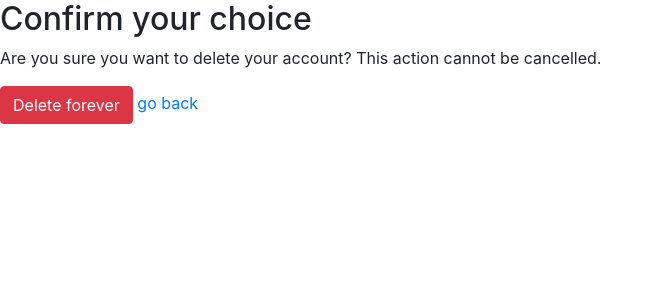
After one commit to Axellewing/Reddit-style-news-site, a Django app: page /delete_profile in a window 1280 px wide. The commit adds this page. Shown: the top 300 px of the page, without its empty margins (0-663 px from the left). Run offline with Django 4.2, Linux system fonts and the light colour scheme; a user stored in the database is signed in; some libraries are stand-ins or nearby versions.

Commit message:
add delete profile functionality

```diff
--- a/prod/urls.py
+++ b/prod/urls.py
@@ -12,4 +12,6 @@ urlpatterns = [
     path("upload", views.upload, name="upload"),
     path("follow", views.follow, name="follow"),
     path("profile/<str:username>", views.profile, name="profile"),
+    path('delete_profile', views.delete_profile, name='delete_profile'),
+    # path('delete_post/<int:post_id>/', views.delete_post, name='delete_post'),
 ]
--- a/prod/views.py
+++ b/prod/views.py
@@ -5,6 +5,7 @@ from .models import Profile, Post, Like, FollowerCount
 from django.contrib import messages
 from django.contrib.auth.decorators import login_required
 from itertools import chain
+
 
 @login_required(login_url='signin')
 def index(request):
@@ -93,8 +94,6 @@ def search(request):
 
         username_profile_list = list(chain(*username_profile_list))
     return render(request, 'search.html', {'user_profile': user_profile, 'username_profile_list': username_profile_list})
-
-
 
 @login_required(login_url='signin')
 def profile(request, username):
@@ -213,3 +212,27 @@ def signup(request):
             return redirect('signup')
     else:
         return render(request, "signup.html")
+
+@login_required(login_url='signin')
+def delete_profile(request):
+    if request.method == 'POST':
+        username = request.user.username
+        user_object = User.objects.get(username=username)
+        user_profile = Profile.objects.get(user=user_object)
+        user_posts = Post.objects.filter(user=username)
+        users_likes = Like.objects.filter(user=user_object)
+        users_followers = FollowerCount.objects.filter(user=username)
+        users_following = FollowerCount.objects.filter(follower=username)
+        messages.info(request, 'delete profile')
+        for post in user_posts:
+            post.delete()
+        for like in users_likes:
+            like.delete()
+        for follower in users_followers:
+            follower.delete()
+        for following in users_following:
+            following.delete()
+        user_profile.delete()
+        user_object.delete()
+        return redirect('signin')
+    return render(request, 'delete_account.html')
--- /dev/null
+++ b/templates/delete_account.html
@@ -0,0 +1,22 @@
+{% load static %}
+<!DOCTYPE html>
+<html lang="en">
+    <head>
+        <meta charset="UTF-8">
+        <meta name="viewport" content="width=device-width, initial-scale=1.0">
+        <link rel="stylesheet" href="https://stackpath.bootstrapcdn.com/bootstrap/4.3.1/css/bootstrap.min.css">
+		<link rel="stylesheet" href="{% static 'css/base.css' %}">
+        <link rel="stylesheet" href="{% static 'css/const.css' %}">
+        <title>TellIT</title>
+    </head>
+    <body>
+        <form method="post" autocomplete="off">
+            {% csrf_token %}
+            <h2>Confirm your choice</h2>
+            <p>Are you sure you want to delete your account? This action cannot be cancelled.</p>
+            <input type="submit" class="btn btn-danger" value="Delete forever">
+            <a href="{% url 'index'%}">go back</a>
+        </form>
+    </body>
+
+</html>
--- a/templates/settings.html
+++ b/templates/settings.html
@@ -4,7 +4,7 @@
 <head>
     <meta charset="UTF-8">
     <meta name="viewport" content="width=device-width, initial-scale=1.0">
-    <title>title zxc</title>
+    <title>Settings</title>
     <link rel="stylesheet" href="{% static 'css/bootstrap.min.css'%}">
 	<link rel="stylesheet" href="{% static 'css/base.css'%}">
     <link rel="stylesheet" href="{% static 'css/const.css'%}">
@@ -43,6 +43,7 @@
           <!-- Buttons -->
           <button type="submit" class="btn btn-primary">Save</button>
           <button type="button" class="btn btn-secondary"><a href="/">Cancel</a></button>
+          <button type="button" class="btn btn-danger"><a href="{% url 'delete_profile' %}">Delete</a></button>
         </form>
       </div>
       <!-- Подключение JS Bootstrap и зависимостей -->
```
Also changed, not shown: prod/models.py (+0 -14 lines), db.sqlite3.
